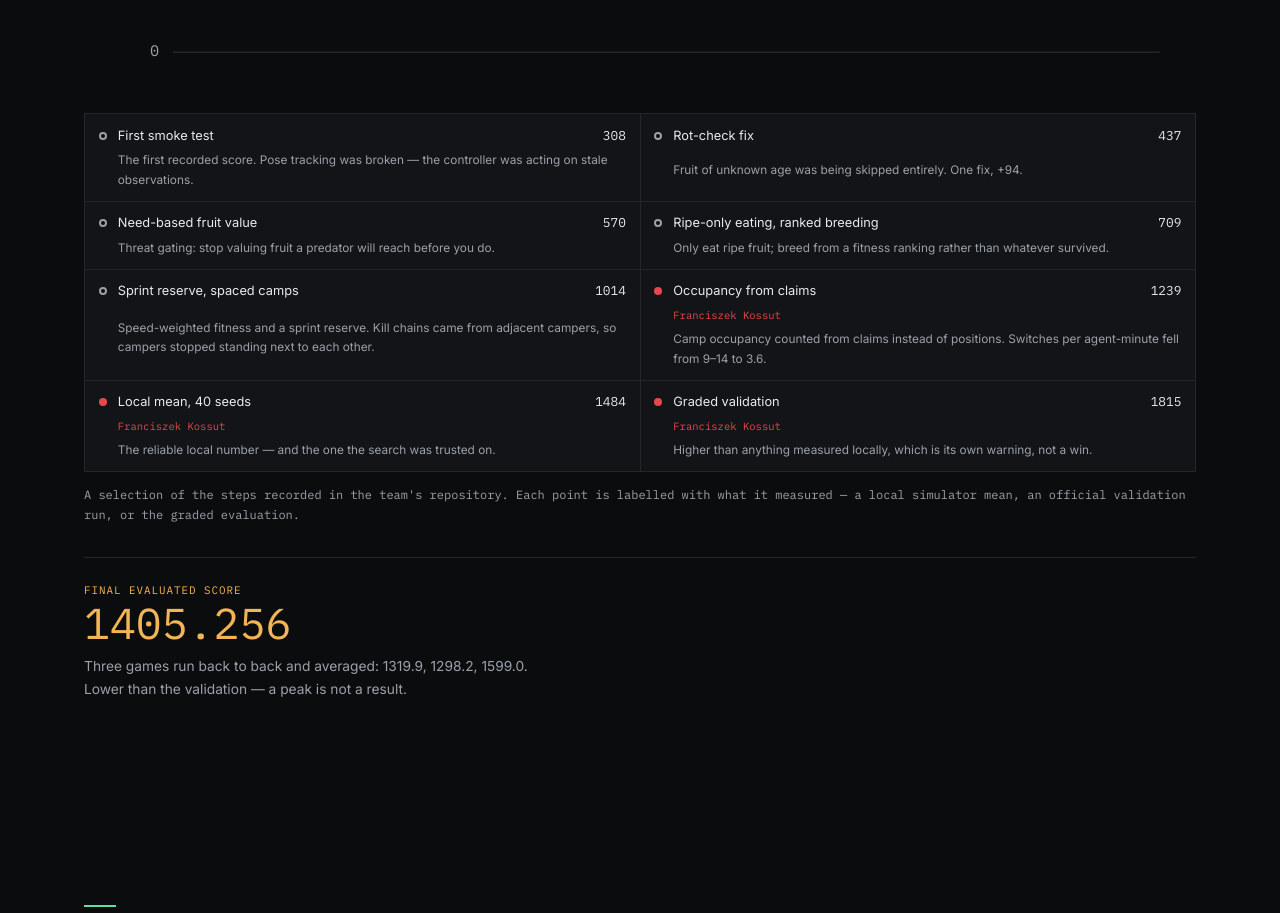
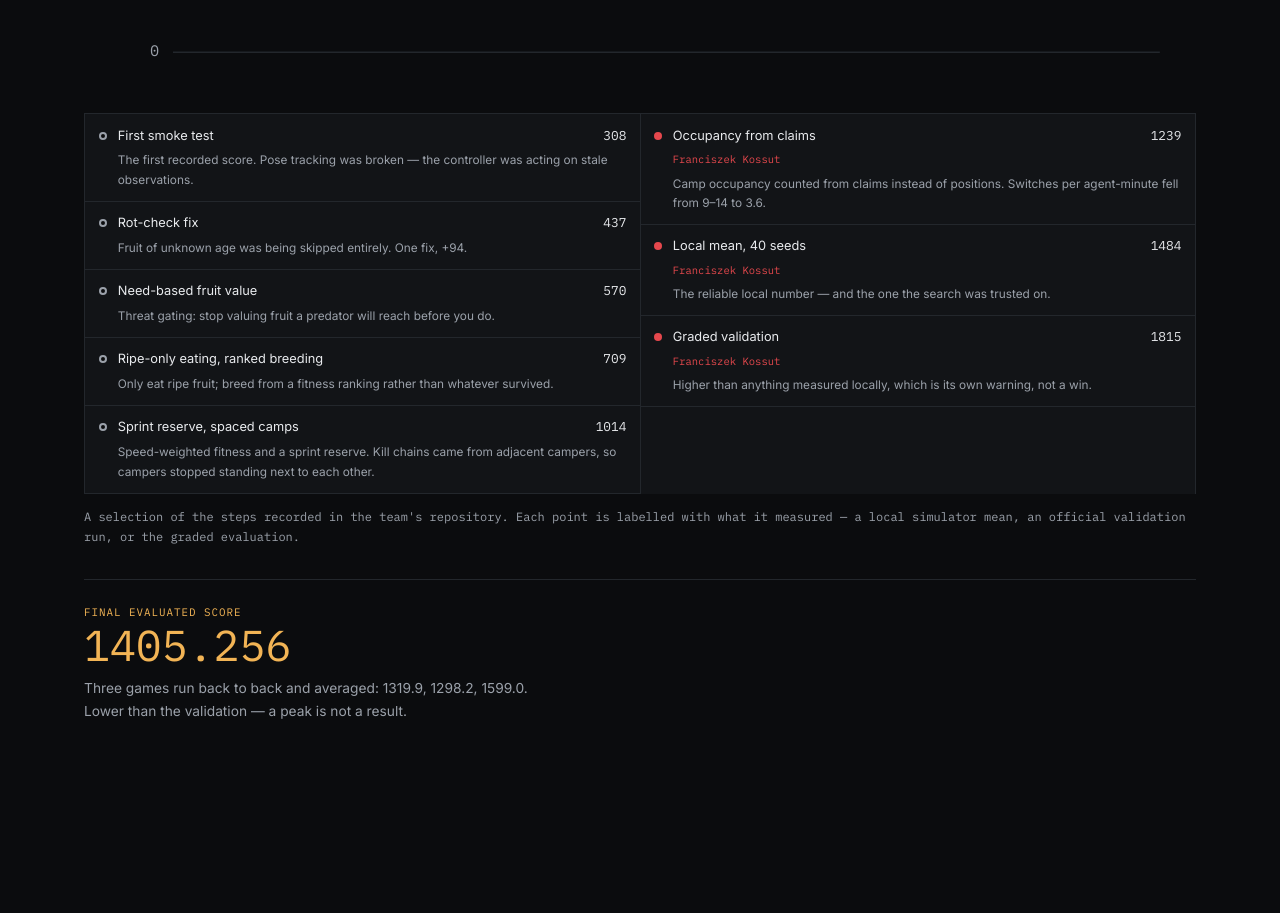
Before and after one commit to zytzev/Elysa-s_site, a website: page public/index.html in a window 1280 px wide. Shown: the part 3855-4768 px from the top of the page. Drawn offline with Linux system fonts and the light colour scheme.

Commit message:
fix: step list reads down each column instead of across rows
The legend was a two-column grid, which flows left-to-right — so step 1 and
step 2 sat side by side and the sequence read across a row rather than down a
list. Switched to multi-column, which fills the first column top-to-bottom and
then the second, and which has no empty-cell problem when the count is odd
(the grid needed a special rule for that).

Verified order on Survival: 308, 437, 570, 709 down the first column, then
1014, 1239, 1484, 1815 down the second.

```diff
--- a/public/styles.css
+++ b/public/styles.css
@@ -511,26 +511,28 @@ a:hover { text-decoration: underline; }
   font-variant-numeric: tabular-nums;
 }
 
+/* Step list, read DOWN each column and then across: step 1, 2, 3 down the first
+   column, then the rest down the second. The grid that was here flowed
+   left-to-right, so consecutive steps read across a row instead of down a list.
+   Multi-column does this natively and has no empty-cell problem on odd counts. */
 .run__legend {
-  display: grid;
-  gap: 1px;
-  background: var(--line);
+  list-style: none;
   border: 1px solid var(--line);
+  border-bottom: 0;      /* the items' own bottom borders close the box */
+  background: var(--surface);
 }
-@media (min-width: 48em) { .run__legend { grid-template-columns: repeat(2, 1fr); } }
-/* seven points in two columns would leave an empty cell that reads as a
-   missing entry — let the odd one out span the full width instead */
 @media (min-width: 48em) {
-  .run__legend-item:last-child:nth-child(odd) { grid-column: 1 / -1; }
+  .run__legend { columns: 2; column-gap: 0; column-rule: 1px solid var(--line); }
 }
 .run__legend-item {
-  background: var(--surface);
+  break-inside: avoid;
   padding: 0.65rem 0.85rem;
   display: grid;
   grid-template-columns: auto 1fr auto;
   gap: 0.35rem 0.7rem;
   align-items: baseline;
   font-size: 0.8rem;
+  border-bottom: 1px solid var(--line);
 }
 .run__legend-dot { width: 8px; height: 8px; border-radius: 50%; display: inline-block; }
 .run__legend-item--local .run__legend-dot { background: var(--canvas); border: 2px solid var(--ink-muted); }
```
